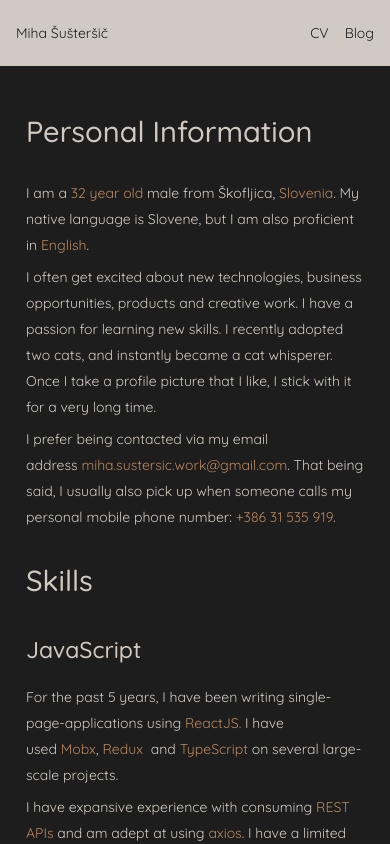
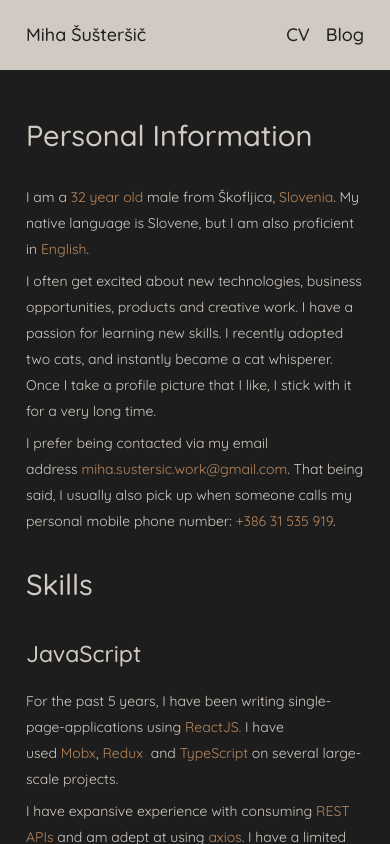
Before and after one commit to Shooshte/curriculum, a Next.js app: page / in a window 390 px wide. Built offline with nearby package versions, Linux system fonts and the light colour scheme.

Commit message:
Responsive layout (#3)
* fixed job roles and minor typos
* removed unused breakpoints, added max container width
* added a curriculum sidebar for laptop+
* switched header font size, font weight and width

```diff
--- a/components/layout.module.scss
+++ b/components/layout.module.scss
@@ -13,25 +13,39 @@
 .main {
   background-color: $primary-color;
   flex-grow: 1;
+  overflow: auto;
+  width: 100%;
+}
+
+.mainContent {
   @include get-text-color($primary-color);
-  padding: map-get($spacing-sizes, "1") map-get($spacing-sizes, "2");
-  overflow: auto;
-  width: calc(
-    100% - map-get($spacing-sizes, "2") - map-get($spacing-sizes, "2")
-  );
+  margin: 0 auto;
+  max-width: $max-content-width;
+  width: 100%;
 }
 
 .header {
-  align-items: center;
   background-color: $light-text-color;
-  display: flex;
-  @include get-text-color($light-text-color);
-  justify-content: space-between;
-  padding: map-get($spacing-sizes, "2") map-get($spacing-sizes, "3");
   position: sticky;
   top: 0;
+  width: 100%;
+}
+
+.headerContent {
+  align-items: center;
+  @include get-text-color($light-text-color);
+  display: flex;
+  font-weight: map-get($font-weights, "bold");
+  font-size: map-get($font-sizes, "4");
+  justify-content: space-between;
+  margin: 0 auto;
+  max-width: calc(
+    $max-content-width - map-get($spacing-sizes, "2") -
+      map-get($spacing-sizes, "2")
+  );
+  padding: map-get($spacing-sizes, "2");
   width: calc(
-    100% - map-get($spacing-sizes, "3") - map-get($spacing-sizes, "3")
+    100% - map-get($spacing-sizes, "2") - map-get($spacing-sizes, "2")
   );
   h1 {
     @include get-text-color($light-text-color);
--- a/components/layout.tsx
+++ b/components/layout.tsx
@@ -25,6 +25,7 @@ const Layout = ({ children }: { children: React.ReactNode }) => {
   return (
     <div className={styles.container}>
       <header className={styles.header}>
+        <div className={styles.headerContent}>
           <h1>Miha Šušteršič</h1>
           <nav data-testid="navigation-bar" className={styles.navigation}>
             <ul>
@@ -35,8 +36,11 @@ const Layout = ({ children }: { children: React.ReactNode }) => {
               ))}
             </ul>
           </nav>
+        </div>
       </header>
-      <main className={styles.main}>{children}</main>
+      <main className={styles.main}>
+        <div className={styles.mainContent}>{children}</div>
+      </main>
     </div>
   );
 };
--- a/components/underConstruction.module.scss
+++ b/components/underConstruction.module.scss
@@ -18,6 +18,7 @@
   justify-content: flex-start;
   max-width: 460px;
   margin: 0 auto;
+  padding: map-get($spacing-sizes, "1") map-get($spacing-sizes, "2");
   width: 100%;
   span,
   h2 {
--- a/pages/index.module.scss
+++ b/pages/index.module.scss
@@ -1,9 +1,29 @@
 @import "styles/_variables";
+
+.content {
+  padding: map-get($spacing-sizes, "1") map-get($spacing-sizes, "2");
+}
 
 .section {
   margin-bottom: map-get($spacing-sizes, "2");
 }
 
+.sidebar {
+  display: none;
+}
+
+@media only screen and (min-width: 1022px) {
+  .container {
+    display: grid;
+    grid-template-columns: 0.7fr 0.3fr;
+  }
+  .sidebar {
+    background-color: $accent-green;
+    display: flex;
+    width: 100%;
+  }
+}
+
 .lastText {
   margin-bottom: map-get($spacing-sizes, "3");
 }
--- a/pages/index.tsx
+++ b/pages/index.tsx
@@ -8,6 +8,8 @@ const Home = () => (
       <title>Curriculum Vitae - Miha Šušteršič</title>
     </Head>
 
+    <div className={styles.container}>
+      <div className={styles.content}>
         <section className={styles.section}>
           <h2 className="heading-2">Personal Information</h2>
           <p className="text">
@@ -19,16 +21,16 @@ const Home = () => (
 
           <p className="text">
             I often get excited about new technologies, business opportunities,
-        products and creative work. I have a passion for learning new skills. I
-        recently adopted two cats, and instantly became a cat whisperer. Once I
-        take a profile picture that I like, I stick with it for a very long
-        time.
+            products and creative work. I have a passion for learning new
+            skills. I recently adopted two cats, and instantly became a cat
+            whisperer. Once I take a profile picture that I like, I stick with
+            it for a very long time.
           </p>
           <p className="text">
             I prefer being contacted via my email address&nbsp;
-        <span className="text-accent">miha.sustersic.work@gmail.com</span>. That
-        being said, I usually also pick up when someone calls my personal mobile
-        phone number:&nbsp;
+            <span className="text-accent">miha.sustersic.work@gmail.com</span>.
+            That being said, I usually also pick up when someone calls my
+            personal mobile phone number:&nbsp;
             <span className="text-accent">+386 31 535 919</span>.
           </p>
         </section>
@@ -43,49 +45,51 @@ const Home = () => (
             <span className="text-accent">Mobx</span>,&nbsp;
             <span className="text-accent">Redux</span>
             &nbsp; and&nbsp;
-        <span className="text-accent">TypeScript</span> on several large-scale
-        projects.
+            <span className="text-accent">TypeScript</span> on several
+            large-scale projects.
           </p>
           <p className="text">
             I have expansive experience with consuming&nbsp;
             <span className="text-accent">REST APIs</span> and am adept at
             using&nbsp;
             <span className="text-accent">axios</span>. I have a limited
-        understanding of how to use <span className="text-accent">GraphQL</span>
+            understanding of how to use{" "}
+            <span className="text-accent">GraphQL</span>
             &nbsp; and&nbsp;
             <span className="text-accent">NodeJS</span>.
           </p>
           <p className={`text ${styles.lastText}`}>
-        I am able to write <span className="text-accent">unit tests</span> using
-        Jest and know how to write&nbsp;
+            I am able to write <span className="text-accent">unit tests</span>{" "}
+            using Jest and know how to write&nbsp;
             <span className="text-accent">end-to-end (integration)</span> tests
             using Cypress.
           </p>
           <h3 className="heading-3">Markup</h3>
           <p className={`text ${styles.lastText}`}>
-        I use&nbsp;<span className="text-accent">styled-components</span>&nbsp;
-        and&nbsp;
+            I use&nbsp;<span className="text-accent">styled-components</span>
+            &nbsp; and&nbsp;
             <span className="text-accent">framer-motion</span>. I know&nbsp;
             <span className="text-accent">CSS</span>,&nbsp;
             <span className="text-accent">SASS</span>
             &nbsp; and <span className="text-accent">HTML</span>. I am used to
-        writing documentation inside <span className="text-accent">.md</span>
+            writing documentation inside{" "}
+            <span className="text-accent">.md</span>
             &nbsp; files.
           </p>
           <h3 className="heading-3">UX/UI Design</h3>
           <p className="text">
             For the past <span className="text-accent">3 years</span>, I have
-        designed <span className="text-accent">web app interfaces</span>. I am
-        adaptable within my creative process. I have worked using existing
-        design systems such as Semantic UI, Material UI and Tailwind. I know how
-        to adapt design systems and branding provided by graphical designers. I
-        was also a part of a team that created a in-house design system from
-        scratch.{" "}
+            designed <span className="text-accent">web app interfaces</span>. I
+            am adaptable within my creative process. I have worked using
+            existing design systems such as Semantic UI, Material UI and
+            Tailwind. I know how to adapt design systems and branding provided
+            by graphical designers. I was also a part of a team that created a
+            in-house design system from scratch.{" "}
           </p>
           <p className="text">
             I follow&nbsp;
-        <span className="text-accent">Gestalt Principles</span>, always thinking
-        about how users will perceive my work. I conduct&nbsp;
+            <span className="text-accent">Gestalt Principles</span>, always
+            thinking about how users will perceive my work. I conduct&nbsp;
             <span className="text-accent">user interviews</span> to design
             interfaces that meet user needs.
           </p>
@@ -95,16 +99,16 @@ const Home = () => (
           </p>
           <h3 className="heading-3">Project Management</h3>
           <p className="text">
-        I have <span className="text-accent">2 years</span> of experience with
-        project management. I know when and how to{" "}
+            I have <span className="text-accent">2 years</span> of experience
+            with project management. I know when and how to{" "}
             <span className="text-accent">delegate work</span>, set and&nbsp;
             <span className="text-accent">meet deadlines.</span> I&nbsp;
-        <span className="text-accent">prioritise work</span> according to user
-        and business impact. I can&nbsp;
+            <span className="text-accent">prioritise work</span> according to
+            user and business impact. I can&nbsp;
             <span className="text-accent">take ownership of features</span> or
             products. I have experience with&nbsp;
-        <span className="text-accent">software architecture planning</span>. I
-        am accustomed to customer (and stakeholder) meetings and planning
+            <span className="text-accent">software architecture planning</span>.
+            I am accustomed to customer (and stakeholder) meetings and planning
             software requirements.
           </p>
           <p className={`text ${styles.lastText}`}>
@@ -134,64 +138,69 @@ const Home = () => (
         <section className={styles.section}>
           <h2 className="heading-2">Work experience</h2>
           <h3 className="heading-3">
-        <span className="text-accent">Senior front-end developer</span>&nbsp;Oct
-        2020 - Feb 2022 (1 year and 4 months)
+            <span className="text-accent">Senior Front-end Developer</span>
+            &nbsp;Oct 2020 - Feb 2022 (1 year and 4 months)
           </h3>
           <p className={`text ${styles.lastText}`}>
             Taia translations is an&nbsp;
-        <span className="text-accent">international startup</span> focusing on
-        the translations industry. I worked in a smaller team of 6 developers as
-        a&nbsp;
-        <span className="text-accent">senior front-end developer</span>. My work
-        was not focused only on development but included a wide range of tasks.
-        I was implementing features on the Taia app web platform using{" "}
-        <span className="text-accent">ReactJS</span>. I was also creating&nbsp;
+            <span className="text-accent">international startup</span> focusing
+            on the translations industry. I worked in a smaller team of 6
+            developers as a&nbsp;
+            <span className="text-accent">senior front-end developer</span>. My
+            work was not focused only on development but included a wide range
+            of tasks. I was implementing features on the Taia app web platform
+            using <span className="text-accent">ReactJS</span>. I was also
+            creating&nbsp;
             <span className="text-accent">
               mock-ups and UX/UI designs while mentoring interns
             </span>
             . I helped planning{" "}
             <span className="text-accent">software architecture</span>. I also
-        helped brainstorming and designing new functionalities for the Taia web
-        platform.
+            helped brainstorming and designing new functionalities for the Taia
+            web platform.
           </p>
           <h3 className="heading-3">
-        <span className="text-accent">Front-end developer</span> Apr 2017 - Oct
-        2020 (3 years and 7 months)
+            <span className="text-accent">Front-end Developer</span> Apr 2017 -
+            Oct 2020 (3 years and 7 months)
           </h3>
 
           <p className="text">
             Sinergise is a&nbsp;
-        <span className="text-accent">medium-sized software company</span>&nbsp;
-        located in Ljubljana, Slovenia. I started by working alone on a
-        proof-of-concept single page ReactJS application. I succeeded at
-        developing and pitching the project to our customer. This resulted in
-        extended cooperation with the client and a large-scale production&nbsp;
+            <span className="text-accent">medium-sized software company</span>
+            &nbsp; located in Ljubljana, Slovenia. I started by working alone on
+            a proof-of-concept single page ReactJS application. I succeeded at
+            developing and pitching the project to our customer. This resulted
+            in extended cooperation with the client and a large-scale
+            production&nbsp;
             <span className="text-accent">ReactJS</span> application.
           </p>
           <p className={`text ${styles.lastText}`}>
-        After a year I joined a larger team. There my responsibilities expanded
-        to <span className="text-accent">project management</span> and{" "}
-        <span className="text-accent">creating UX and UI mock-ups</span>. I also
-        continued with development of several ReactJS applications with my
-        colleagues. These were developed using a mix of ReactJS,{" "}
+            After a year I joined a larger team. There my responsibilities
+            expanded to <span className="text-accent">project management</span>{" "}
+            and <span className="text-accent">creating UX and UI mock-ups</span>
+            . I also continued with development of several ReactJS applications
+            with my colleagues. These were developed using a mix of ReactJS,{" "}
             <span className="text-accent">MobX, Redux and TypeScript</span>.
           </p>
           <h3 className="heading-3">
-        <span className="text-accent">Integration engineer</span>&nbsp;Jul 2015
-        - Mar 2017(1 year and 9 months)
+            <span className="text-accent">Integration Engineer</span>&nbsp;Jul
+            2015 - Mar 2017 (1 year and 9 months)
           </h3>
           <p className="text">
             Sportradar is a{" "}
             <span className="text-accent">large international company</span>. My
-        responsibilities there included onboarding and supporting customers. I
-        was hired to provide <span className="text-accent">technical help</span>{" "}
-        with integration of various products. These were all web-based widgets,
-        XML feeds and SDKs.
+            responsibilities there included onboarding and supporting customers.
+            I was hired to provide{" "}
+            <span className="text-accent">technical help</span> with integration
+            of various products. These were all web-based widgets, XML feeds and
+            SDKs.
           </p>
           <p className={`text ${styles.lastText}`}>
             My main focus was customer support. I was also{" "}
-        <span className="text-accent">modifying ReactJS and PhP widgets</span>,
-        as well as single-page-applications. This was done using{" "}
+            <span className="text-accent">
+              modifying ReactJS and PhP widgets
+            </span>
+            , as well as single-page-applications. This was done using{" "}
             <span className="text-accent">SASS</span> to fit customer-specific
             needs. I worked on white label solutions that required styling
             adjustments.
@@ -200,12 +209,16 @@ const Home = () => (
         <section className={styles.section}>
           <h2 className="heading-2">Education</h2>
           <h3 className="heading-3">
-        <span className="text-accent">High school graduate</span>&nbsp;(2010)
+            <span className="text-accent">High school graduate</span>
+            &nbsp;(2010)
           </h3>
           <p className={`text ${styles.lastText}`}>
             Gimnazija Ledina, Ljubljana, Slovenia
           </p>
         </section>
+      </div>
+      <div className={styles.sidebar}></div>
+    </div>
   </>
 );
 
--- a/styles/_breakpoints.scss
+++ /dev/null
@@ -1,119 +0,0 @@
-$breakpoints: (
-  mobile: 320px,
-  tablet: 768px,
-  desktopMedium: 1024px,
-  HD: 1280px,
-  desktop: 1440px,
-  fullHD: 1920px,
-) !default;
-
-:export {
-  @each $key, $value in $breakpoints {
-    #{unquote($key)}: $value;
-  }
-}
-
-// Source: https://github.com/twbs/bootstrap/blob/main/scss/mixins/_breakpoints.scss
-
-// Name of the next breakpoint
-@function breakpoint-next(
-  $name,
-  $breakpoints: $breakpoints,
-  $breakpoint-names: map-keys($breakpoints)
-) {
-  $n: index($breakpoint-names, $name);
-  @if not $n {
-    @error "breakpoint `#{$name}` not found in `#{$breakpoints}`";
-  }
-  @return if(
-    $n < length($breakpoint-names),
-    nth($breakpoint-names, $n + 1),
-    null
-  );
-}
-
-// Minimum breakpoint width.
-@function breakpoint-min($name, $breakpoints: $breakpoints) {
-  $min: map-get($breakpoints, $name);
-  @return if($min, $min, null);
-}
-
-// Maximum breakpoint width.
-// The maximum value is reduced by 0.02px to work around the limitations of
-// `min-` and `max-` prefixes and viewports with fractional widths.
-// See https://www.w3.org/TR/mediaqueries-4/#mq-min-max
-// Uses 0.02px rather than 0.01px to work around a current rounding bug in Safari.
-// See https://bugs.webkit.org/show_bug.cgi?id=178261
-@function breakpoint-max($name, $breakpoints: $breakpoints) {
-  $max: map-get($breakpoints, $name);
-  @return if($max and $max > 0, $max - 0.02, null);
-}
-
-// Media of at least the minimum breakpoint width.
-// Makes the @content apply to the given breakpoint and wider.
-@mixin media-breakpoint-up($name, $breakpoints: $breakpoints) {
-  $min: breakpoint-min($name, $breakpoints);
-  @if $min {
-    @media (min-width: $min) {
-      @content;
-    }
-  } @else {
-    @content;
-  }
-}
-
-// Media of at most the maximum breakpoint width.
-// Makes the @content apply to the given breakpoint and narrower.
-@mixin media-breakpoint-down($name, $breakpoints: $breakpoints) {
-  $max: breakpoint-max($name, $breakpoints);
-  @if $max {
-    @media (max-width: $max) {
-      @content;
-    }
-  } @else {
-    @content;
-  }
-}
-
-// Media that spans multiple breakpoint widths.
-// Makes the @content apply between the min and max breakpoints
-@mixin media-breakpoint-between($lower, $upper, $breakpoints: $breakpoints) {
-  $min: breakpoint-min($lower, $breakpoints);
-  $max: breakpoint-max($upper, $breakpoints);
-
-  @if $min != null and $max != null {
-    @media (min-width: $min) and (max-width: $max) {
-      @content;
-    }
-  } @else if $max == null {
-    @include media-breakpoint-up($lower, $breakpoints) {
-      @content;
-    }
-  } @else if $min == null {
-    @include media-breakpoint-down($upper, $breakpoints) {
-      @content;
-    }
-  }
-}
-
-// Media between the breakpoint's minimum and maximum widths.
-// Makes the @content apply only to the given breakpoint, not viewports any wider or narrower.
-@mixin media-breakpoint-only($name, $breakpoints: $breakpoints) {
-  $min: breakpoint-min($name, $breakpoints);
-  $next: breakpoint-next($name, $breakpoints);
-  $max: breakpoint-max($next);
-
-  @if $min != null and $max != null {
-    @media (min-width: $min) and (max-width: $max) {
-      @content;
-    }
-  } @else if $max == null {
-    @include media-breakpoint-up($name, $breakpoints) {
-      @content;
-    }
-  } @else if $min == null {
-    @include media-breakpoint-down($next, $breakpoints) {
-      @content;
-    }
-  }
-}
--- a/styles/_fonts.scss
+++ b/styles/_fonts.scss
@@ -4,6 +4,9 @@ $font-family: "Quicksand", sans-serif;
 $base-font-size: 14px;
 $label-size: 0.786rem;
 $max-text-width: 80ch;
+
+// maximum content width, not sure where else to put this
+$max-content-width: 1024px;
 
 // Bold is used to distinguish important info in a sentence/table etc.
 $font-weights: (
--- a/styles/_variables.scss
+++ b/styles/_variables.scss
@@ -2,4 +2,3 @@
 
 @import "styles/_colors.scss";
 @import "styles/_fonts.scss";
-@import "styles/_breakpoints.scss";
```
Lines whose indentation alone changed are shown as unchanged.
